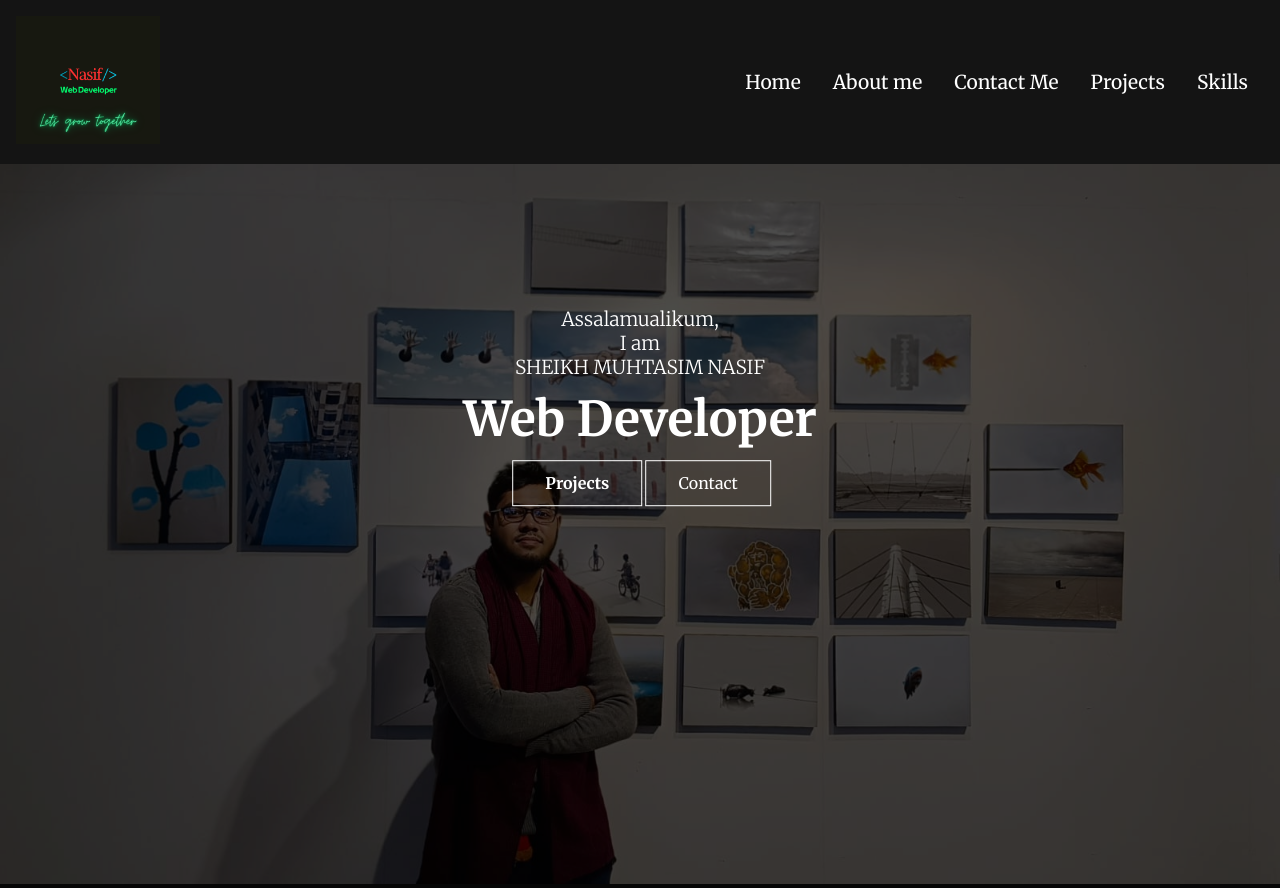
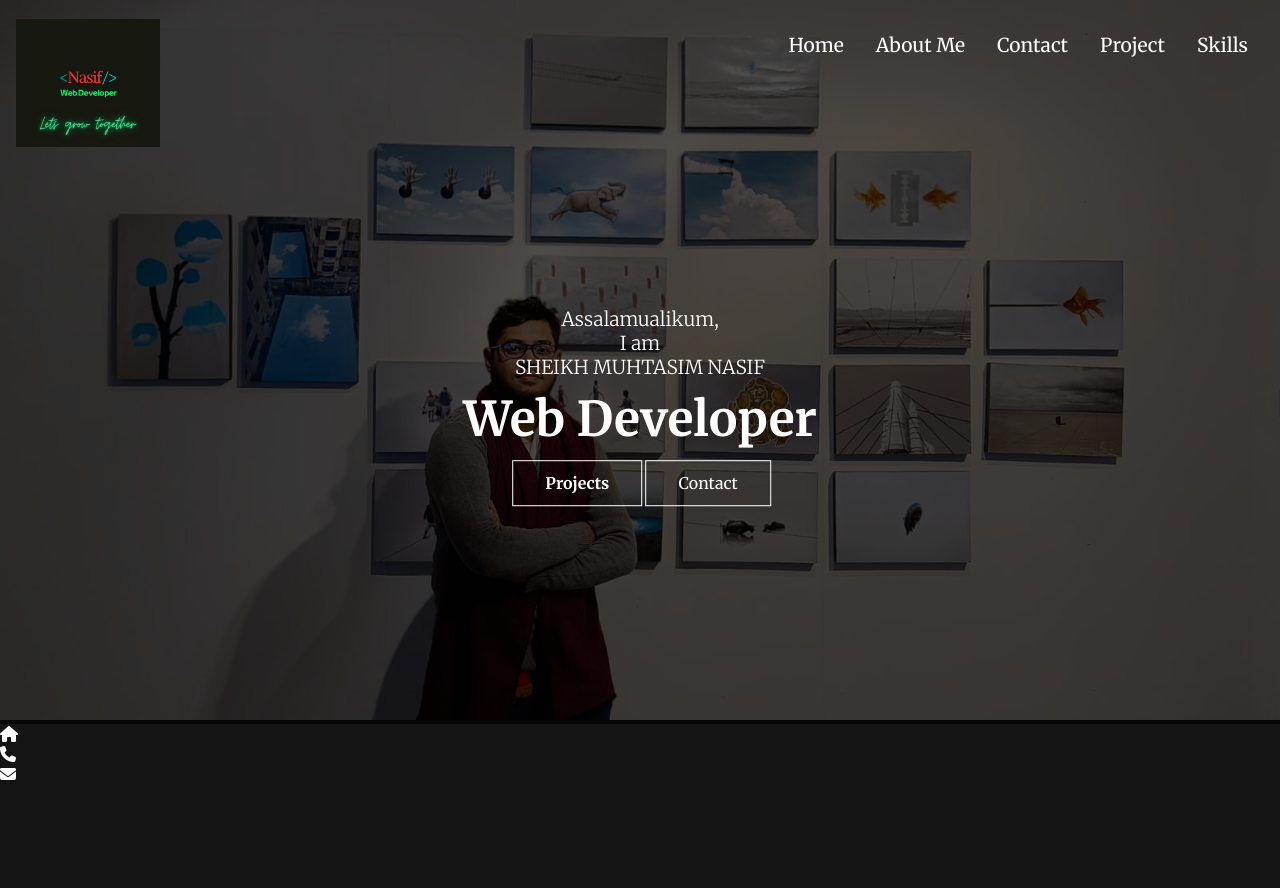
Before and after one commit to Nasif-21/portfolio, a React (Create React App) app: page / in a window 1280 px wide. After the commit the page ends 800 px from the top, so only its background shows below. Built offline with nearby package versions, Linux system fonts and the light colour scheme.

Commit message:
Footer component add with icon

```diff
--- a/public/index.html
+++ b/public/index.html
@@ -3,6 +3,7 @@
   <head>
     <meta charset="utf-8" />
     <link rel="icon" href="NasLogo.png" />
+    <script src="https://kit.fontawesome.com/a732ac7ede.js" crossorigin="anonymous"></script>
     <meta name="viewport" content="width=device-width, initial-scale=1" />
     <meta
       name="description"
--- /dev/null
+++ b/src/components/Footer.js
@@ -0,0 +1,31 @@
+import "./Footer.css";
+import React from 'react'
+
+const Footer = () => {
+  return (
+    <div className="Footer">
+        <div className="Footer-container">
+            <div className="left-part">
+                <div className="Location">
+                    <p><i className="fa-solid fa-house"></i></p>
+                </div>
+                <div className="Phone">
+                    <p><i className="fa-solid fa-phone"></i></p>
+                </div>
+                <div className="Mail">
+                    <p><i className="fa-solid fa-envelope"></i></p>
+                </div>
+            </div>
+
+
+
+
+
+            <div className="right-part"></div>
+        </div>
+
+    </div>
+  )
+}
+
+export default Footer
--- a/src/components/HomeImg.css
+++ b/src/components/HomeImg.css
@@ -122,6 +122,7 @@ p {
 
   .profileImg .container h1{
   font-size: 1.5rem;
+  padding: 0.3rem 0 1rem;
 
 }
 
@@ -131,6 +132,12 @@ p {
 
 }
 
+.container .btn
+{
+  margin: 1rem auto;
+  display: block;
+}
+
 
 
 }
--- a/src/components/HomeImg.js
+++ b/src/components/HomeImg.js
@@ -22,7 +22,7 @@ const HomeImg = () => {
             <p>SHEIKH MUHTASIM NASIF</p>
             <h1>Web Developer</h1>
 
-            <Link to="/project" className='btn'>Projects</Link>
+            <Link to="/project" className='btn'> Projects</Link>
             <Link to="/contact" className='btn-light'>Contact</Link>
 
         </div>
--- a/src/components/NavBar.css
+++ b/src/components/NavBar.css
@@ -4,15 +4,23 @@
     display: flex;
     justify-content: space-between;
     padding: 1rem ;
-
     align-items: center;
+    position: fixed;
+    width: 100%;
+    height: 90px;
+    z-index: 15;
 
 
 }
+.navbar-bg{
+  background-color: rgb(66, 68, 66, 0.8);
+  transition: 0.5s;
+}
+
 .navbarlogo
 {
     object-fit: cover;
-
+    margin-top: 5rem;
     height: 8rem;
     width: 9rem;
 
--- a/src/components/NavBar.js
+++ b/src/components/NavBar.js
@@ -7,21 +7,31 @@ import {FaBars, FaTimes} from 'react-icons/fa';
 const NavBar = () => {
   const [click, setClick]=useState(false)
   const handleClick=()=>setClick(!click);
+
+  const [color, setColor] = useState(false)
+  const changeColor=()=>{
+    if(window.scrollY>=100){ setColor(true);}
+    else{setColor(false);}
+  }
+  window.addEventListener("scroll",changeColor);
+
+
+
   return (
-    <div className="navbar">
+    <div className={color? "navbar navbar-bg" : "navbar"}>
       <Link to="/"><img src={NasLogo} className='navbarlogo'></img></Link>
       <ul className={click? "MenuBarItem active" :"MenuBarItem"}>
         <li>
-          <Link to="/">Home</Link>
+          <Link to="/">Home </Link>
         </li>
         <li>
-          <Link to="/about">About me</Link>
+          <Link to="/about">About Me</Link>
         </li>
         <li>
-          <Link to="/contact">Contact Me</Link>
+          <Link to="/contact">Contact</Link>
         </li>
         <li>
-          <Link to="/project">Projects</Link>
+          <Link to="/project">Project</Link>
         </li>
         <li>
           <Link to="/skills">Skills</Link>
--- a/src/routes/Home.js
+++ b/src/routes/Home.js
@@ -1,6 +1,7 @@
 import React from 'react'
 import NavBar from '../components/NavBar'
 import HomeImg from '../components/HomeImg'
+import Footer from '../components/Footer'
 
 
 const Home = () => {
@@ -8,6 +9,7 @@ const Home = () => {
     <div>
        <NavBar/>
        <HomeImg/>
+       <Footer/>
     </div>
   )
 }
```
Also changed, not shown: src/components/Footer.css (added).
